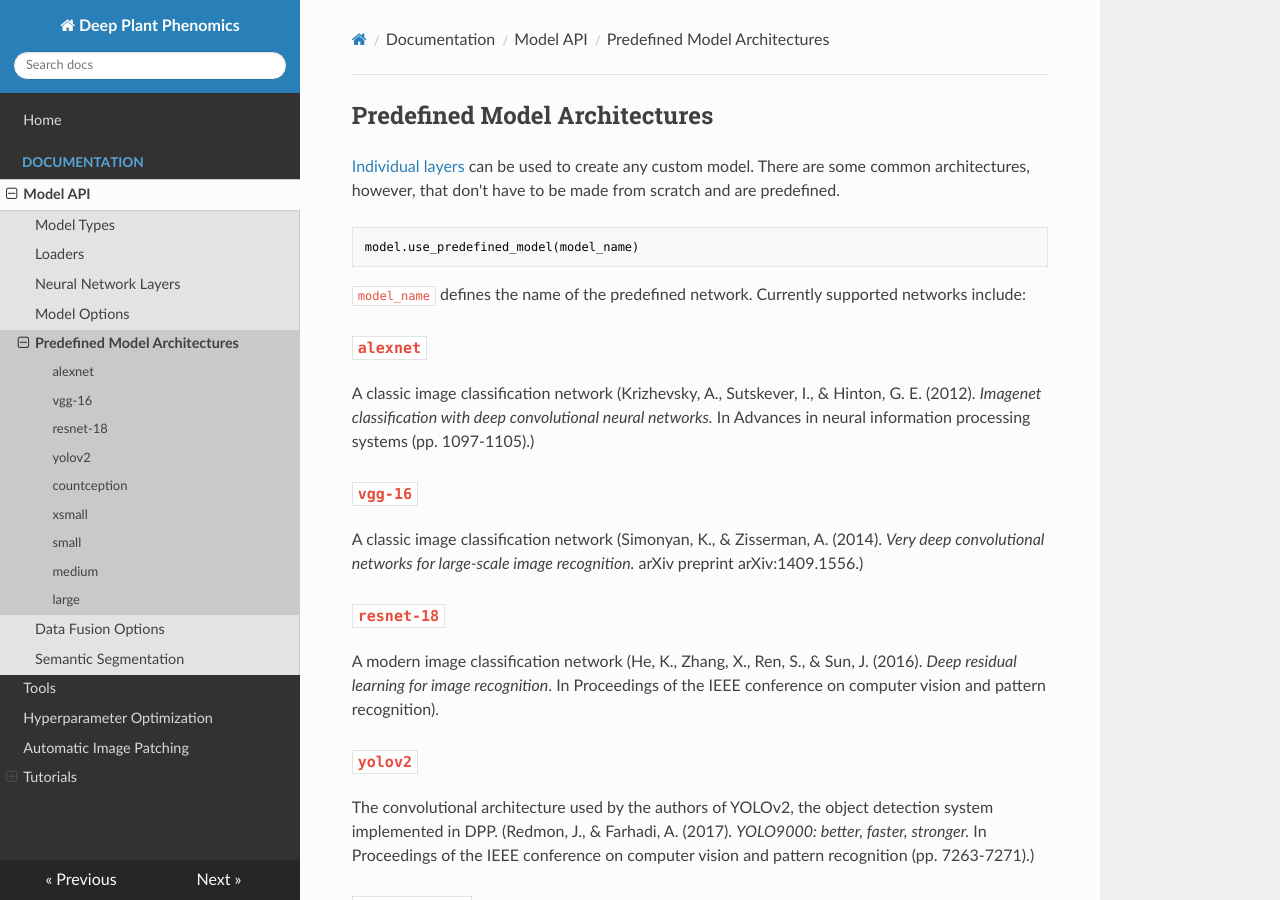
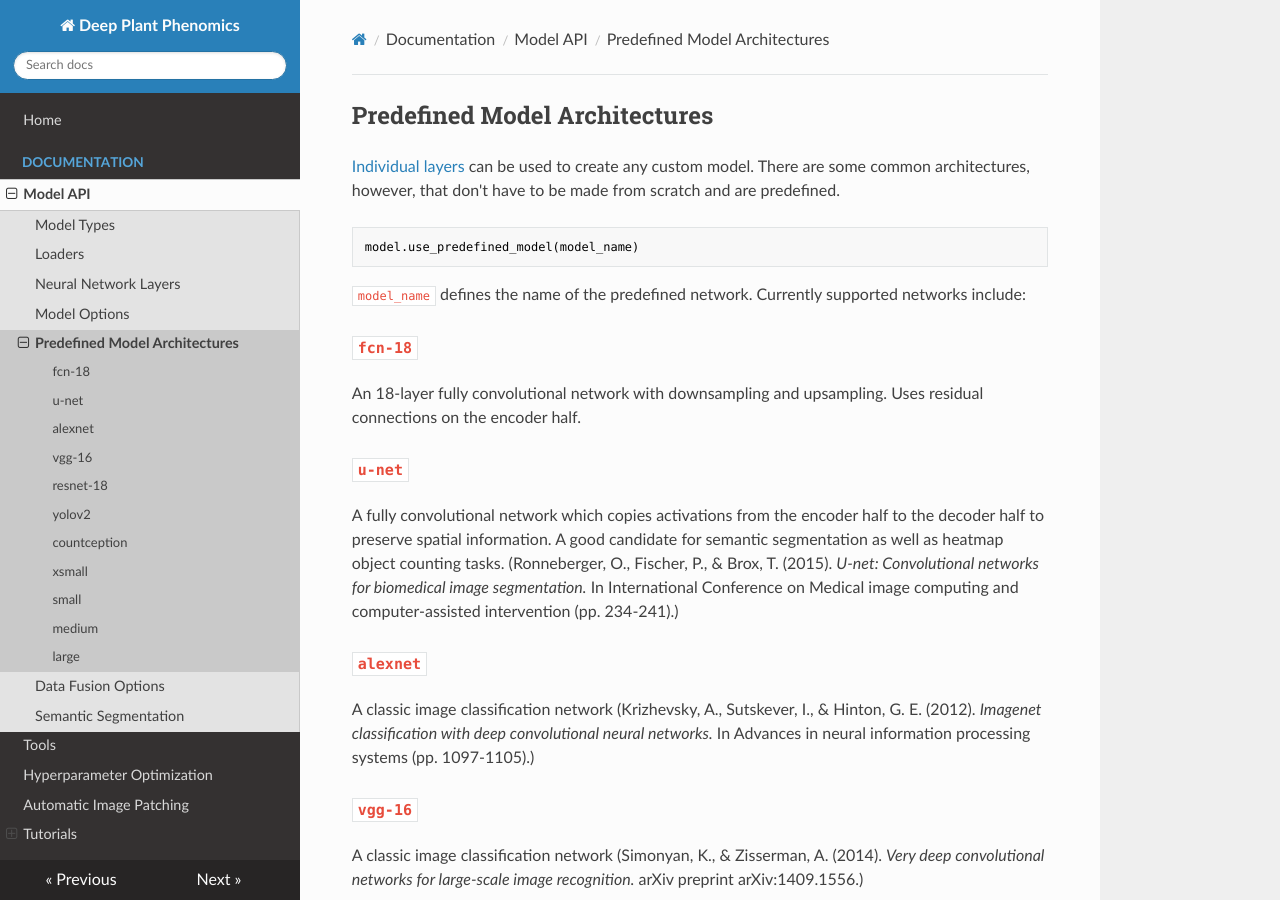
Before and after one commit to p2irc/deepplantphenomics, an MkDocs documentation site: the page built from docs/Predefined-Model-Architectures.md, in a window 1280 px wide and 900 px high. Built offline with MkDocs 1.6.1, drawn with Linux system fonts in a browser that asks for light colours; nearby versions of some CDN libraries; old or Windows-style settings are respelled for this version of MkDocs.

Commit message:
doc updates

````diff
--- a/docs/Predefined-Model-Architectures.md
+++ b/docs/Predefined-Model-Architectures.md
@@ -6,6 +6,14 @@ model.use_predefined_model(model_name)
 ```
 
 `model_name` defines the name of the predefined network. Currently supported networks include:
+
+### `fcn-18`
+
+An 18-layer fully convolutional network with downsampling and upsampling. Uses residual connections on the encoder half.
+
+### `u-net`
+
+A fully convolutional network which copies activations from the encoder half to the decoder half to preserve spatial information. A good candidate for semantic segmentation as well as heatmap object counting tasks. (Ronneberger, O., Fischer, P., & Brox, T. (2015). *U-net: Convolutional networks for biomedical image segmentation.* In International Conference on Medical image computing and computer-assisted intervention (pp. 234-241).)
 
 ### `alexnet`
 
````
